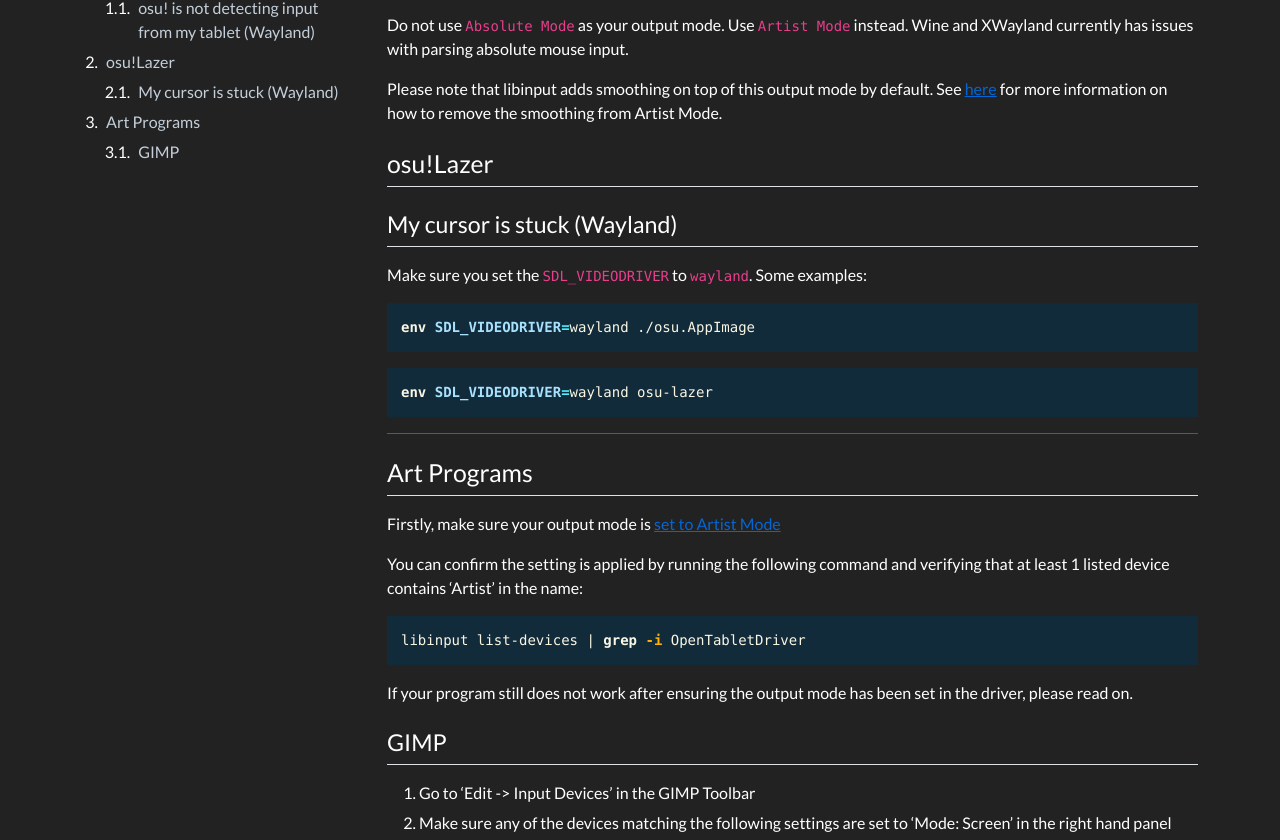
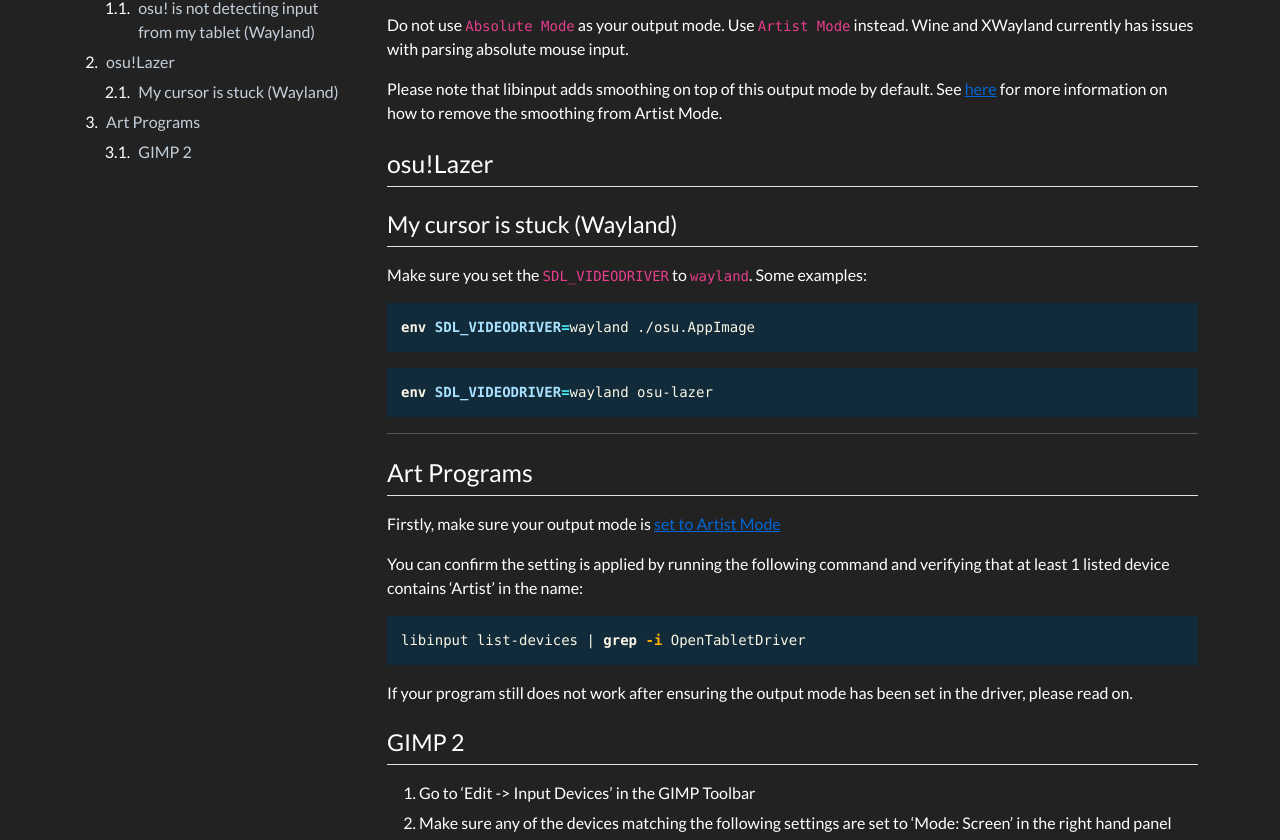
Before and after one commit to OpenTabletDriver/opentabletdriver.github.io, a Jekyll site: the page built from site/_wiki/FAQ/LinuxAppSpecific.md, in a window 1280 px wide. Shown: the part 269-1109 px from the top of the page. Built offline with Jekyll 4.4.1, drawn with Linux system fonts in a browser that asks for light colours; nearby versions of some CDN libraries; comment, search, counter and statistics services are not loaded.

Commit message:
FAQ/LinuxApp: GIMP: Specify GIMP 2
GIMP 3 is releasing soon, so it's probably a good idea to be specific here

```diff
--- a/site/_wiki/FAQ/LinuxAppSpecific.md
+++ b/site/_wiki/FAQ/LinuxAppSpecific.md
@@ -39,7 +39,7 @@ libinput list-devices | grep -i OpenTabletDriver
 
 If your program still does not work after ensuring the output mode has been set in the driver, please read on.
 
-### GIMP {#gimp}
+### GIMP 2 {#gimp2}
 
 1. Go to 'Edit -> Input Devices' in the GIMP Toolbar
 2. Make sure any of the devices matching the following settings are set to 'Mode: Screen' in the right hand panel
```
